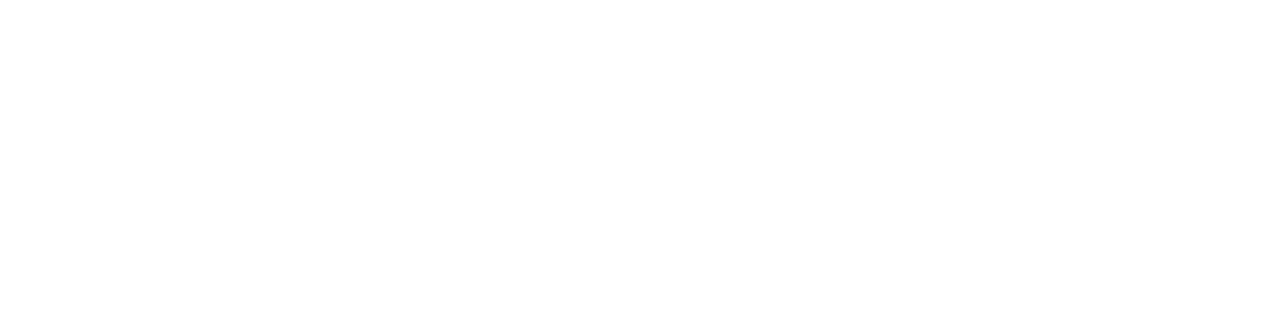
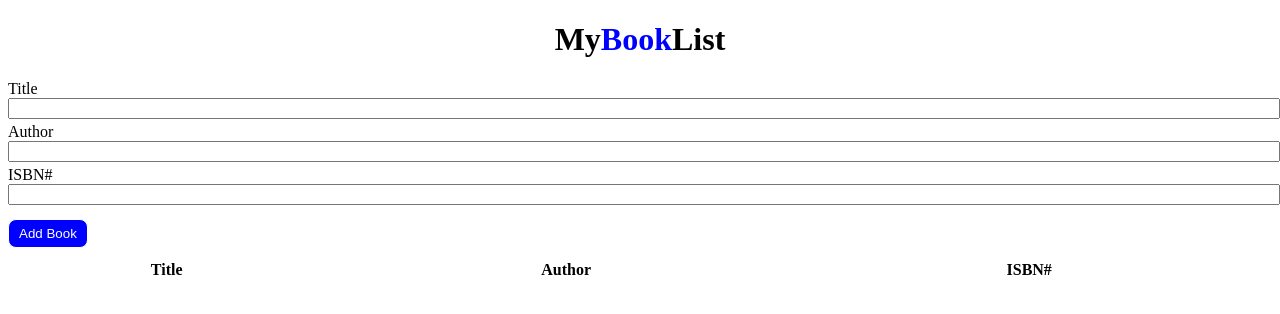
Before and after one commit to acciojob/book-list-rambabu1458, a website: page main.html in a window 1280 px wide. Drawn offline with Linux system fonts and the light colour scheme.

Commit message:
created a submission

```diff
--- a/main.html
+++ b/main.html
@@ -8,6 +8,24 @@
 
 <body>
 	<!-- the entire body must be written by student -->
+	<h1>My<span>Book</span>List</h1>
+	<div>
+	<lable>Title</lable>
+	<input type="text" class="title">
+	<lable>Author</lable>
+	<input type="text" class="author">
+	<lable>ISBN#</lable>
+	<input type="text" class="isbn">
+	<button onclick="insert_Row()">Add Book</button>
+	</div>
+	<table id="sampleTable">
+		<tr class="hrLine">
+			<th>Title</th>
+			<th>Author</th>
+			<th>ISBN#</th>
+			<th></th>
+		</tr>
+	</table>
     <script type="text/javascript" src="./script.js">
 </script>
 
--- a/script.js
+++ b/script.js
@@ -1 +1,47 @@
-//your JS code here. If required.
+function insert_Row() {
+    let table = document.querySelector("#sampleTable");
+
+    // Get input values
+    let title = document.querySelector(".title").value;
+    let author = document.querySelector(".author").value;
+    let isbn = document.querySelector(".isbn").value;
+
+    // Check if any field is empty
+    if (title.trim() === "" || author.trim() === "" || isbn.trim() === "") {
+        alert("Please fill in all fields before adding a book.");
+        return;
+    }
+
+    // Insert a new row at the top
+    let newRow = table.insertRow(1);
+
+    // Insert 3 new cells (Title, Author, ISBN)
+    let cell1 = newRow.insertCell(0);
+    let cell2 = newRow.insertCell(1);
+    let cell3 = newRow.insertCell(2);
+    let cell4 = newRow.insertCell(3);
+
+    // Assign input values to table cells
+    cell1.textContent = title;
+    cell2.textContent = author;
+    cell3.textContent = isbn;
+
+    // Add a delete button in the last cell
+    let deleteBtn = document.createElement("button");
+    deleteBtn.textContent = "X";
+    deleteBtn.style.backgroundColor = "red";
+    deleteBtn.style.color = "white";
+    deleteBtn.style.border = "none";
+    deleteBtn.style.padding = "5px 10px";
+    deleteBtn.style.cursor = "pointer";
+    deleteBtn.onclick = function () {
+        table.deleteRow(newRow.rowIndex);
+    };
+
+    cell4.appendChild(deleteBtn);
+
+    // Clear input fields after adding the book
+    document.querySelector(".title").value = "";
+    document.querySelector(".author").value = "";
+    document.querySelector(".isbn").value = "";
+}
--- a/styles.css
+++ b/styles.css
@@ -1 +1,33 @@
 /*  your css code here. If applicable */
+h1{
+	text-align:center;
+	span{
+		color:blue;
+	}
+}
+input{
+	display:grid;
+	width:100%;
+	margin-bottom:4px;
+}
+button{
+	margin-top:10px;
+	padding:6px 10px;
+	color:white;
+	background:blue;
+	border:1px solid ;
+	border-radius:8px
+}
+hr{
+	border:1px solid;
+}
+table{
+	width:100%;
+	margin-top:10px;
+}
+tbody{
+	    text-align: center;
+}
+tr .hrLine{
+	border:2px solid;
+}
```
